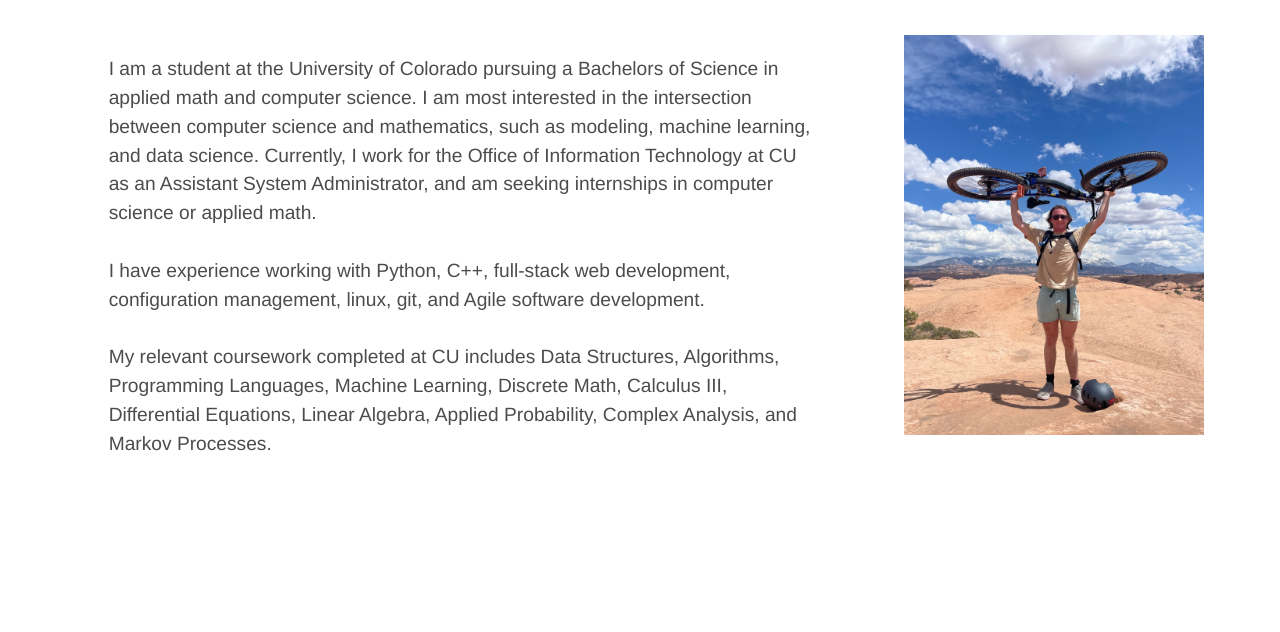
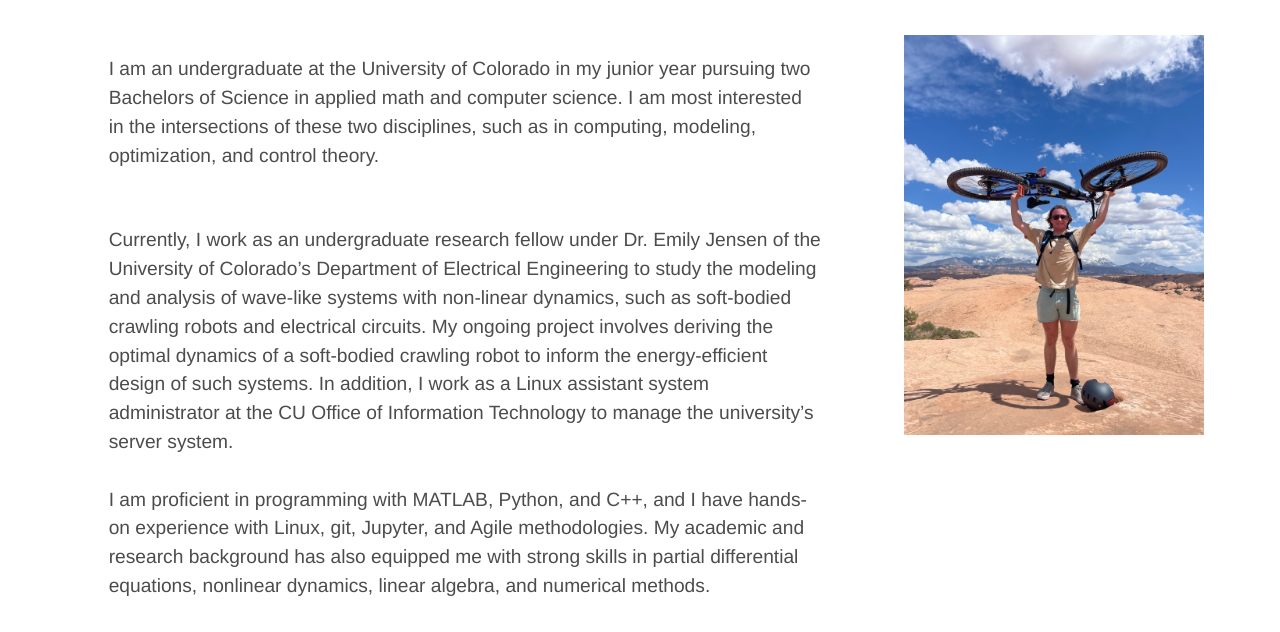
Before and after one commit to JGAndrew2022/jgandrew2022.github.io, a plain HTML site: page index.html in a window 1280 px wide. Shown: the part 208-840 px from the top of the page. Drawn offline with nearby package versions, Linux system fonts and the light colour scheme.

Commit message:
update bio and research

```diff
--- a/index.html
+++ b/index.html
@@ -42,11 +42,12 @@
     </div>
     <div class="custom_container">
       <div class="text">
-        <p>I am a student at the University of Colorado pursuing a Bachelors of Science in applied math and computer science. I am most interested in the intersection between computer science and mathematics, such as modeling, machine learning, and data science. Currently, I work for the Office of Information Technology at CU as an Assistant System Administrator, and am seeking internships in computer science or applied math.
+        <p>I am an undergraduate at the University of Colorado in my junior year pursuing two Bachelors of Science in applied math and computer science. I am most interested in the intersections of these two disciplines, such as in computing, modeling, optimization, and control theory. </p>
+        <p>Currently, I work as an undergraduate research fellow under Dr. Emily Jensen of the University of Colorado’s Department of Electrical Engineering to study the modeling and analysis of wave-like systems with non-linear dynamics, such as soft-bodied crawling robots and electrical circuits. My ongoing project involves deriving the optimal dynamics of a soft-bodied crawling robot to inform the energy-efficient design of such systems. In addition, I work as a Linux assistant system administrator at the CU Office of Information Technology to manage the university’s server system.
           <br />
-          <br />I have experience working with Python, C++, full-stack web development, configuration management, linux, git, and Agile software development.
+          <br />I am proficient in programming with MATLAB, Python, and C++, and I have hands-on experience with Linux, git, Jupyter, and Agile methodologies. My academic and research background has also equipped me with strong skills in partial differential equations, nonlinear dynamics, linear algebra, and numerical methods.
           <br />
-          <br />My relevant coursework completed at CU includes Data Structures, Algorithms, Programming Languages, Machine Learning, Discrete Math, Calculus III, Differential Equations, Linear Algebra, Applied Probability, Complex Analysis,  and Markov Processes.
+          <br />My relevant coursework completed at CU includes Data Structures, Algorithms, Programming Languages, Machine Learning, Discrete Math, Calculus III, Differential Equations, Linear Algebra, Applied Probability, Real Analysis, Complex Analysis, Markov Processes, Partial Differential Equations, Theory of Computation, and Cybersecurity.
           </p>
       </div>
       <div class="image"><img src="../resources/img/Andy23.jpg" class="me_img"/></div>
```
Also changed, not shown: projects.html (+3 -1 lines).
